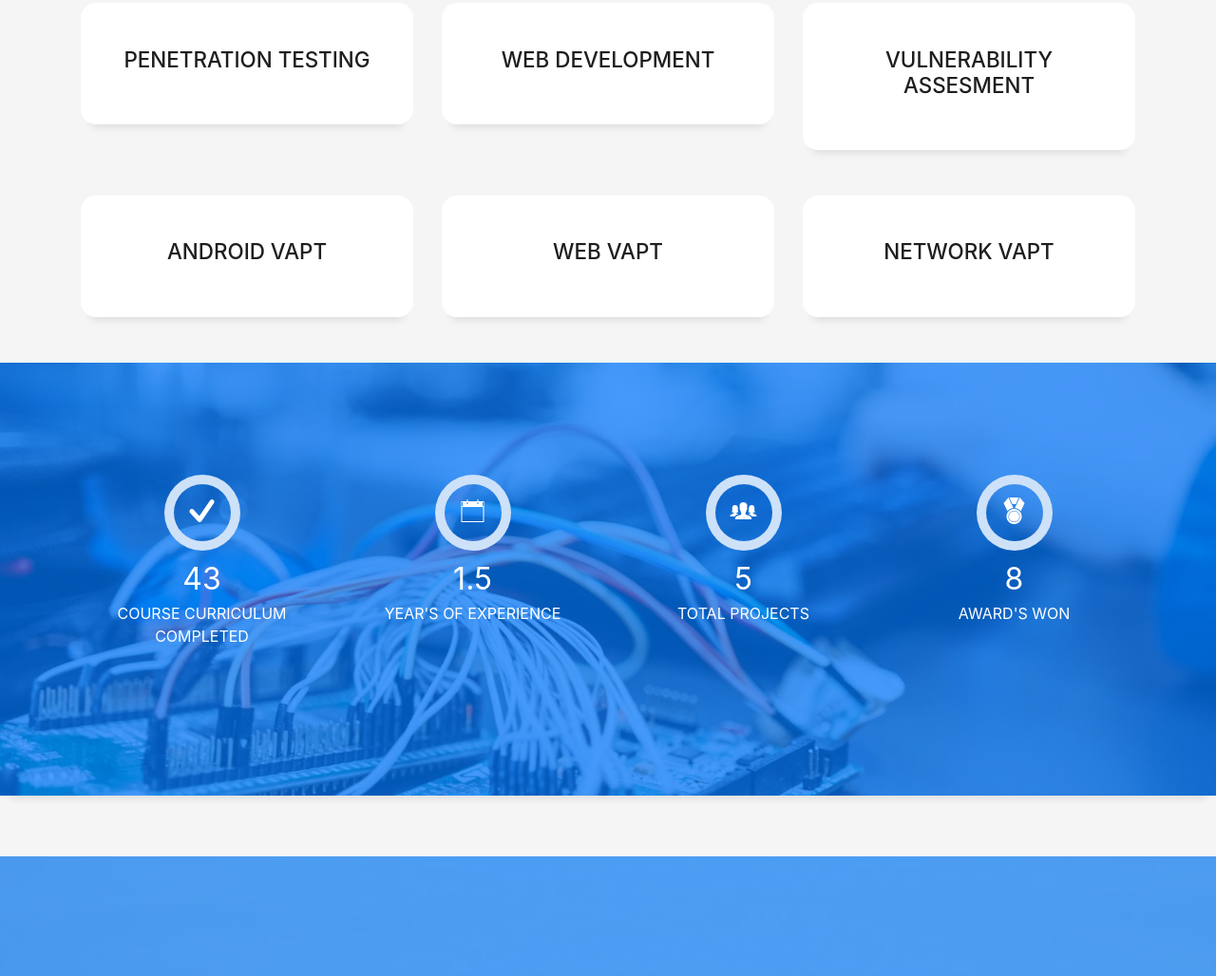
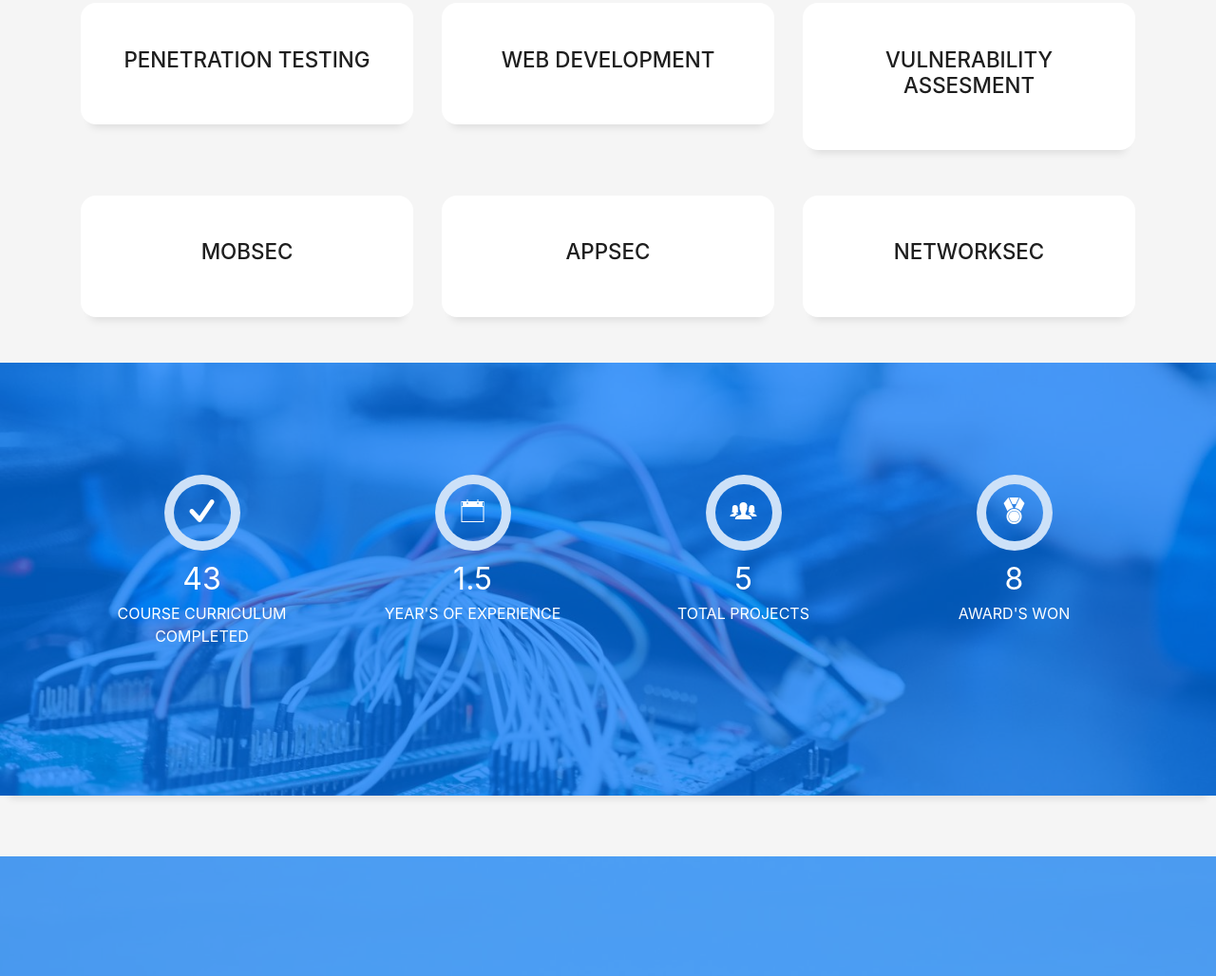
Before and after one commit to midhunmohan507/midhunmohanan201.github.io, a plain HTML site: page index.html in a window 1280 px wide. Shown: the part 1972-3000 px from the top of the page at 95% size. Drawn offline with nearby package versions, Linux system fonts and the light colour scheme; files whose address does not match are found by name.

Commit message:
Update index.html

```diff
--- a/index.html
+++ b/index.html
@@ -227,14 +227,14 @@
         <div class="col-md-4">
           <div class="service-box">
             <div class="service-content">
-              <h2 class="s-title">Android VAPT</h2>
+              <h2 class="s-title">MobSec</h2>
             </div>
           </div>
         </div>
         <div class="col-md-4">
           <div class="service-box">
             <div class="service-content">
-              <h2 class="s-title">Web VAPT</h2>
+              <h2 class="s-title">AppSec</h2>
             </div>
           </div>
         </div>
@@ -243,7 +243,7 @@
             <div class="service-content">
             </div>
             <div class="service-content">
-              <h2 class="s-title">Network VAPT</h2>
+              <h2 class="s-title">NetworkSec</h2>
             </div>
           </div>
         </div>
```
